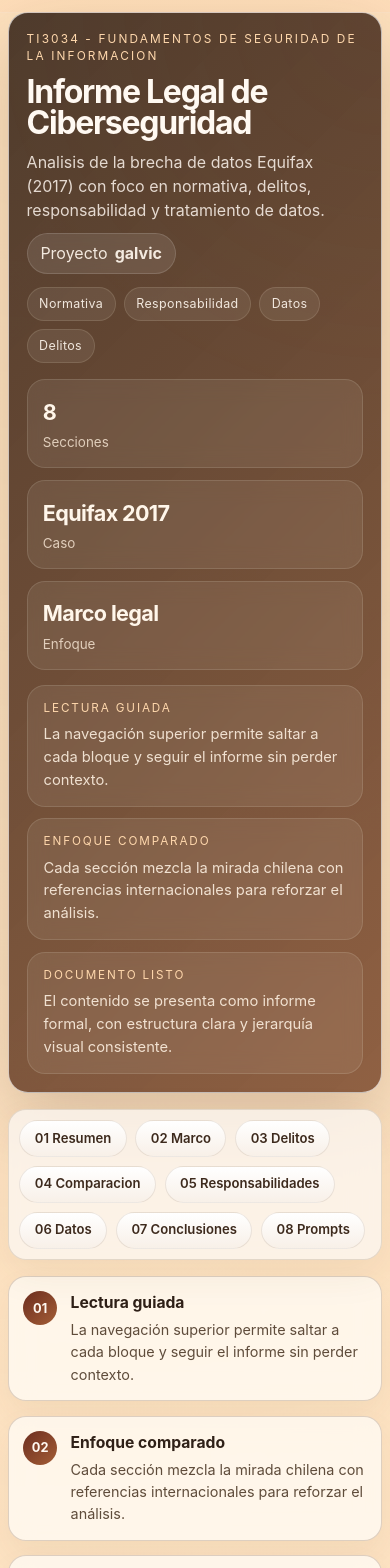
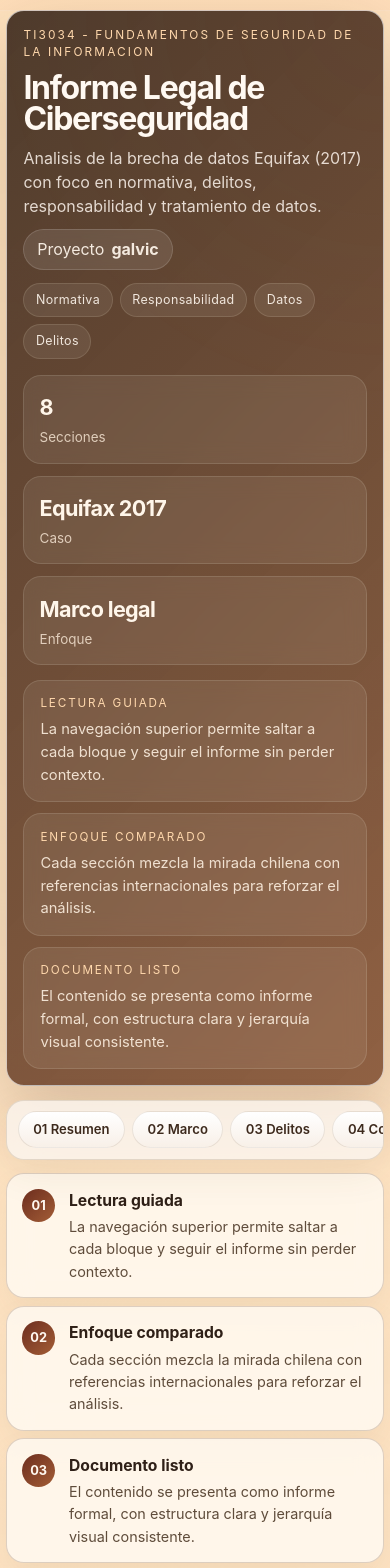
Before and after one commit to th3v9/informe_galvic, a React (Vite) app: page / in a window 390 px wide. Shown: the top 1568 px of the page. Built offline with nearby package versions, Linux system fonts and the light colour scheme.

Commit message:
Improve mobile layout and add GitHub footer

```diff
--- a/src/App.css
+++ b/src/App.css
@@ -234,6 +234,76 @@
 .content-grid {
   display: grid;
   gap: 1rem;
+}
+
+.footer-panel {
+  display: grid;
+  grid-template-columns: minmax(0, 0.9fr) minmax(0, 1.1fr);
+  gap: 1rem;
+  padding: 1.1rem 1.15rem;
+  border-radius: 22px;
+  background: linear-gradient(135deg, rgba(52, 31, 21, 0.92), rgba(124, 73, 42, 0.88));
+  border: 1px solid rgba(255, 255, 255, 0.12);
+  box-shadow: 0 22px 60px rgba(54, 30, 15, 0.16);
+  color: #fff8f2;
+}
+
+.footer-copy h2 {
+  margin: 0.2rem 0 0.4rem;
+  font-size: 1.3rem;
+  letter-spacing: -0.02em;
+}
+
+.footer-copy p {
+  margin: 0;
+  color: rgba(255, 241, 228, 0.84);
+  line-height: 1.6;
+}
+
+.footer-kicker {
+  margin: 0;
+  text-transform: uppercase;
+  letter-spacing: 0.16em;
+  font-size: 0.72rem;
+  color: #ffd8ad;
+}
+
+.footer-links {
+  display: grid;
+  gap: 0.75rem;
+}
+
+.footer-link-card {
+  display: grid;
+  gap: 0.25rem;
+  padding: 0.9rem 1rem;
+  border-radius: 18px;
+  text-decoration: none;
+  background: rgba(255, 250, 243, 0.08);
+  border: 1px solid rgba(255, 248, 239, 0.12);
+  color: #fffaf3;
+  backdrop-filter: blur(10px);
+  transition:
+    transform 160ms ease,
+    border-color 160ms ease,
+    background 160ms ease;
+}
+
+.footer-link-card:hover {
+  transform: translateY(-1px);
+  border-color: rgba(255, 224, 190, 0.28);
+  background: rgba(255, 250, 243, 0.12);
+}
+
+.footer-link-label {
+  font-size: 0.98rem;
+  font-weight: 700;
+}
+
+.footer-link-desc {
+  color: rgba(255, 239, 222, 0.8);
+  font-size: 0.88rem;
+  line-height: 1.45;
 }
 
 .report-section {
@@ -478,7 +548,7 @@
   }
 
   .hero-stats {
-    grid-template-columns: repeat(3, minmax(0, 1fr));
+    grid-template-columns: repeat(2, minmax(0, 1fr));
   }
 
   .intro-strip {
@@ -488,21 +558,49 @@
   .section-surface {
     grid-template-columns: 1fr;
   }
+
+  .footer-panel {
+    grid-template-columns: 1fr;
+  }
 }
 
 @media (max-width: 768px) {
   .layout {
-    width: calc(100% - 1rem);
-    margin-top: 0.75rem;
+    width: calc(100% - 0.8rem);
+    margin: 0.6rem auto 1.2rem;
+    gap: 0.85rem;
   }
 
   .hero-panel {
-    padding: 1.1rem;
-    border-radius: 20px;
+    padding: 1rem;
+    border-radius: 18px;
   }
 
   .hero-stats {
     grid-template-columns: 1fr;
+  }
+
+  .hero-badges,
+  .toc,
+  .intro-strip {
+    gap: 0.45rem;
+  }
+
+  .toc {
+    flex-wrap: nowrap;
+    overflow-x: auto;
+    padding: 0.6rem;
+    -webkit-overflow-scrolling: touch;
+    scrollbar-width: none;
+  }
+
+  .toc::-webkit-scrollbar {
+    display: none;
+  }
+
+  .toc a {
+    flex: 0 0 auto;
+    white-space: nowrap;
   }
 
   .intro-card {
@@ -533,4 +631,17 @@
   .markdown-content {
     font-size: 0.88rem;
   }
+
+  .markdown-prose {
+    padding: 1rem;
+    line-height: 1.65;
+  }
+
+  .footer-panel {
+    padding: 1rem;
+  }
+
+  .footer-links {
+    gap: 0.6rem;
+  }
 }
--- a/src/App.jsx
+++ b/src/App.jsx
@@ -41,6 +41,24 @@
 ]
 
 const accentBars = ['Normativa', 'Responsabilidad', 'Datos', 'Delitos']
+
+const contactLinks = [
+  {
+    label: 'Perfil de GitHub',
+    href: 'https://github.com/th3v9',
+    description: 'Contacto y repositorios del autor.',
+  },
+  {
+    label: 'Repositorio del proyecto',
+    href: 'https://github.com/th3v9/informe_galvic',
+    description: 'Codigo fuente y workflow de despliegue.',
+  },
+  {
+    label: 'Sitio publicado',
+    href: 'https://th3v9.github.io/informe_galvic/',
+    description: 'Version en linea del informe.',
+  },
+]
 
 function App() {
   return (
@@ -118,6 +136,26 @@
         <Conclusiones />
         <Prompts />
       </main>
+
+      <footer className="footer-panel" aria-label="Enlaces de contacto de GitHub">
+        <div className="footer-copy">
+          <p className="footer-kicker">Contacto y referencia</p>
+          <h2>GitHub del proyecto</h2>
+          <p>
+            Si quieres revisar el codigo, ver el despliegue o dejar seguimiento del informe, estos son los enlaces
+            principales del proyecto.
+          </p>
+        </div>
+
+        <div className="footer-links">
+          {contactLinks.map((link) => (
+            <a key={link.href} className="footer-link-card" href={link.href} target="_blank" rel="noreferrer">
+              <span className="footer-link-label">{link.label}</span>
+              <span className="footer-link-desc">{link.description}</span>
+            </a>
+          ))}
+        </div>
+      </footer>
     </div>
   )
 }
```
